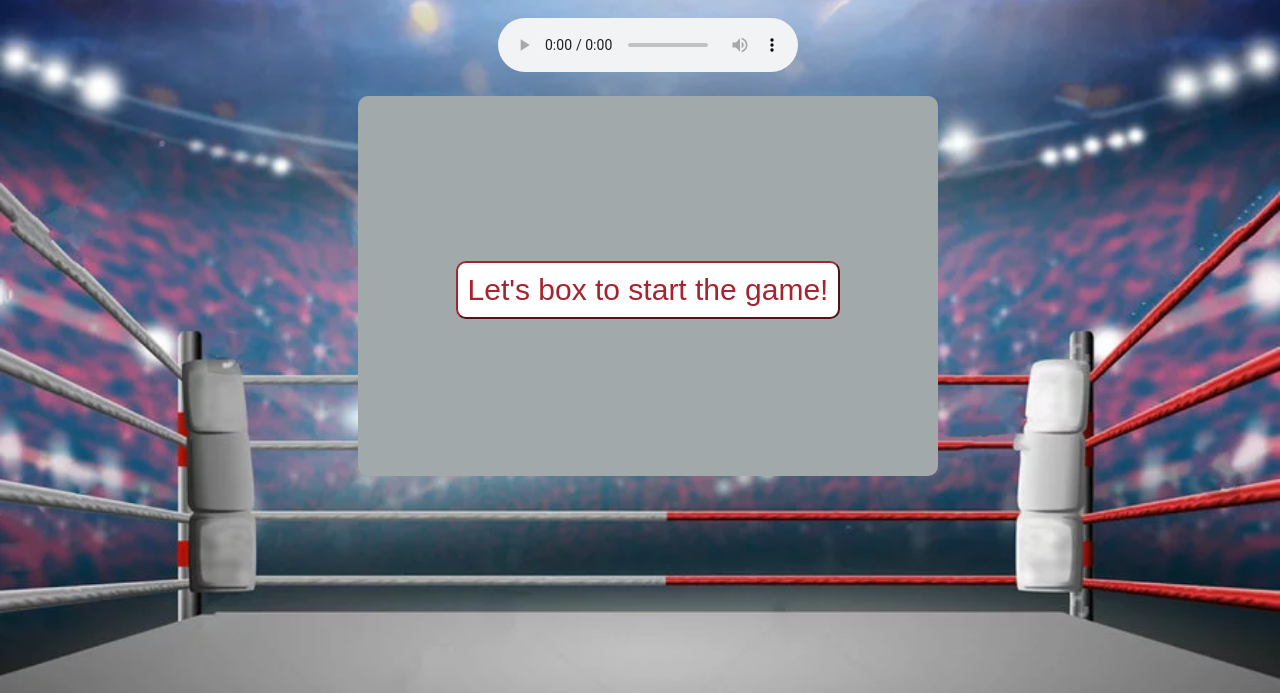
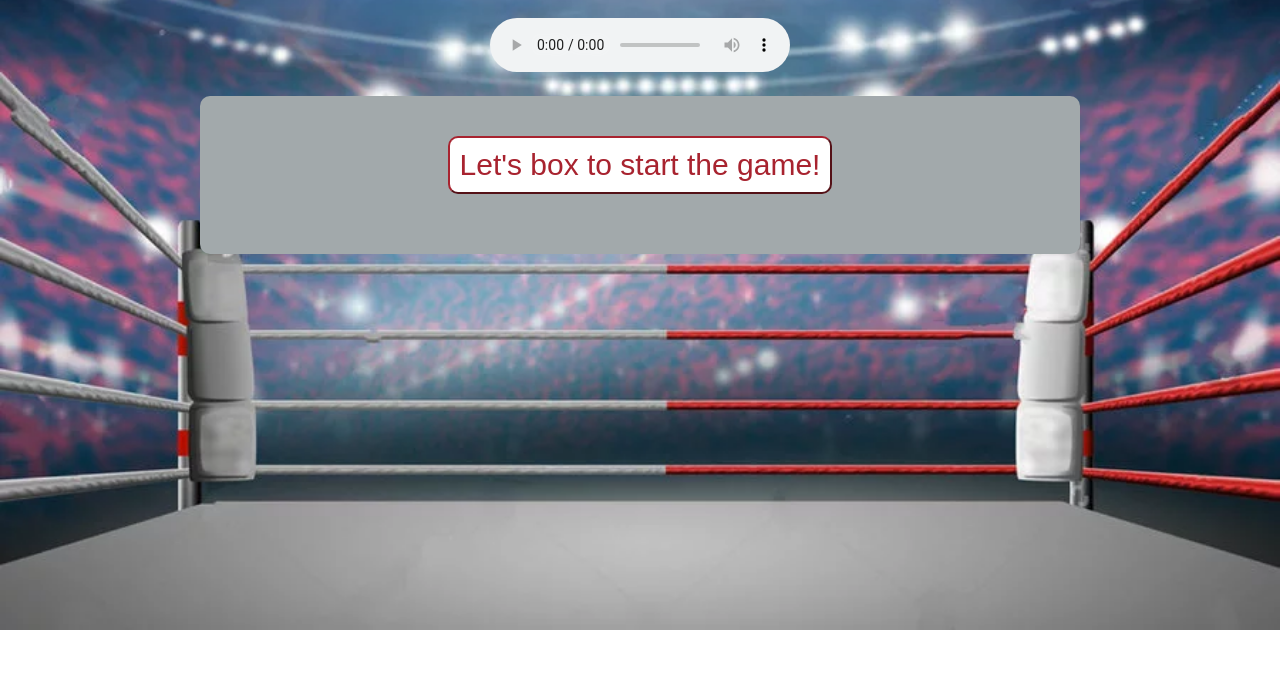
Before and after one commit to Markpm-code/boxing-quizzard1, a plain HTML site: page index.html in a window 1280 px wide. Shown: the part 107-800 px from the top of the page. Drawn offline with Linux system fonts and the light colour scheme; a web font is replaced by a local one.

Commit message:
Add update of testing of margin for smaller devices

```diff
--- a/assets/css/style.css
+++ b/assets/css/style.css
@@ -3,31 +3,39 @@ body{
     background-size: cover;
 
     width: 100%;
-    height: 100%;
+    height: auto;
 
     font-family: 'Gulzar' sans-serif;
     text-align: center;
+    margin: 0;
+    padding:0;
 }
 
 h1 {
     font-size: 50px;
     color: white;
+    width:auto;
 }
 
 .container {
     background-color:  #a2a9ab;
-    width: 500px;
+    width: auto;
     max-width: 800px;
 
-    height: 300px;
-    max-height: 600px;
+    height: auto;
 
     margin: 20px auto;
     padding: 40px;
     border-radius: 10px;
 
+    display:flex;
 
 
+}
+
+.controls{
+    display:flex;
+    margin: auto;
 }
 
 .controls > .btn {
@@ -36,11 +44,16 @@ h1 {
     color:#a8232f;
     border-radius: 10px;
     padding: 10px;
+    width:100%;
+    height: auto;
+
+
 
 }
 #start-btn {
-    margin-top: 25%;
+    margin-top: auto;
     font-size: 30px;
+
 }
 .btn.correct{
     border-color: black;
```
